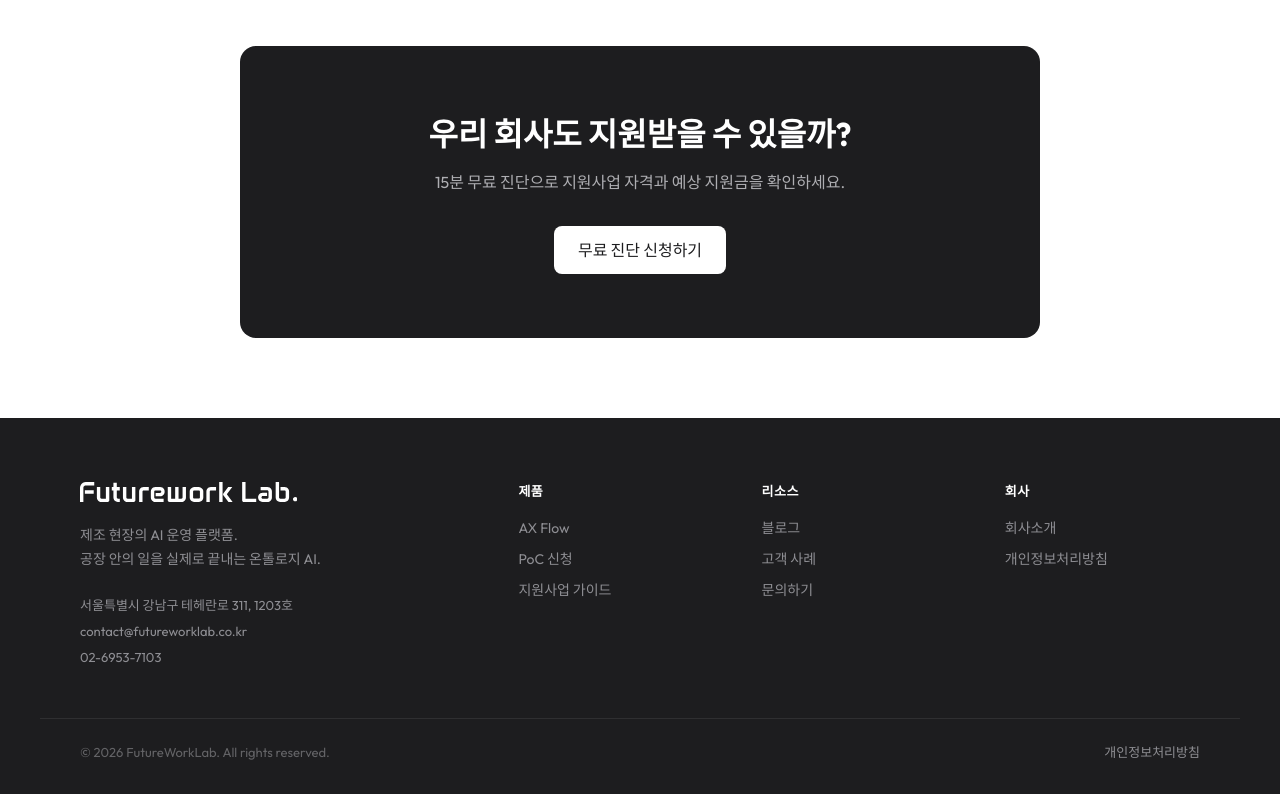
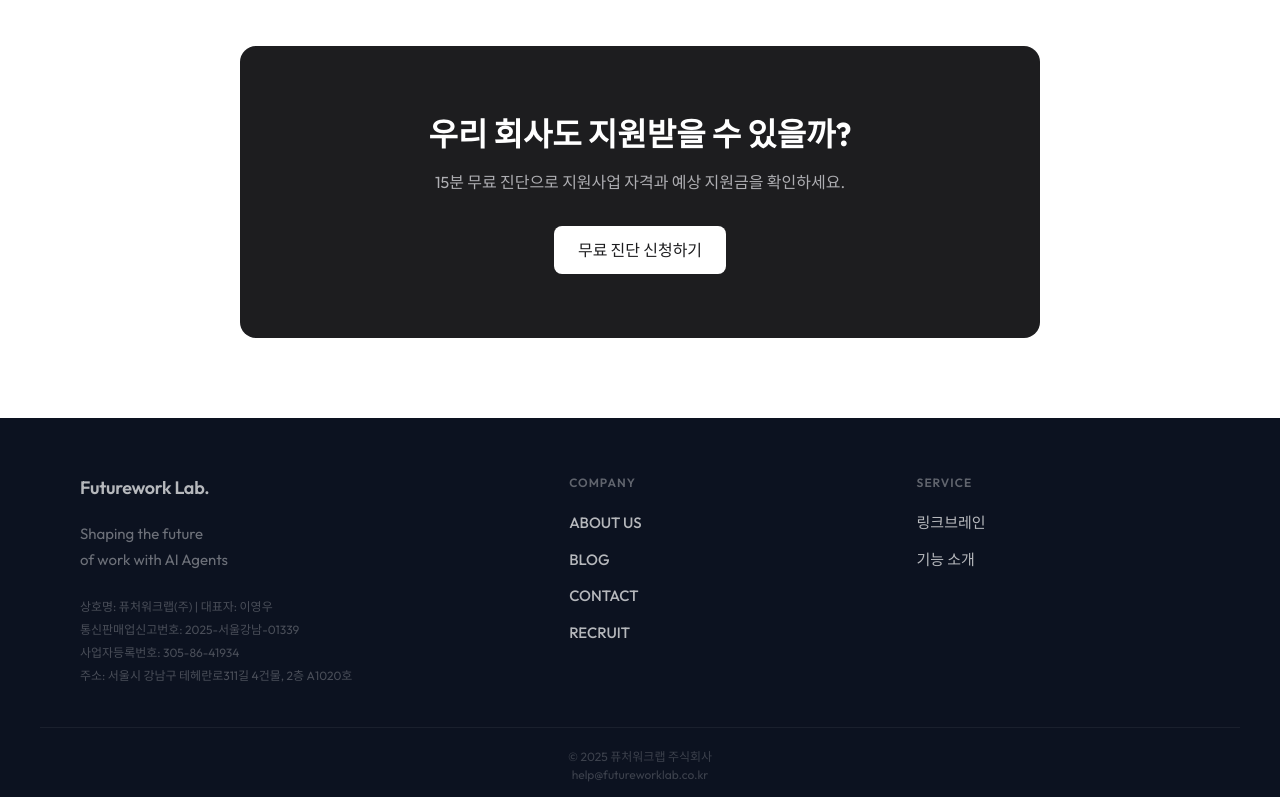
Before and after one commit to yeonsukang-eng/futureworklab-website, a plain HTML site: page solutions-subsidy-guide.html in a window 1280 px wide. Shown: the part 2000-2797 px from the top of the page. Drawn offline with nearby package versions, Linux system fonts and the light colour scheme; a web font is replaced by a local one.

Commit message:
Redesign footer + add dark/light mode toggle
- Footer: match reference design (Futurework Lab. branding, company info, 2-col nav)
- Dark mode: system detection + manual toggle + localStorage persistence
- Theme toggle button in nav (sun/moon icon)
- Dark mode CSS variables for all components

Co-Authored-By: Claude Opus 4.6 (1M context) <noreply@anthropic.com>

```diff
--- a/common.css
+++ b/common.css
@@ -66,30 +66,49 @@ body {
 .nav-mobile-toggle { display: none; background: none; border: none; cursor: pointer; }
 
 /* ===== FOOTER ===== */
-.footer { background: var(--n900); padding: 64px 0 32px; color: var(--n400); }
+.footer { background: #0C1220; padding: 56px 0 32px; color: rgba(255,255,255,0.45); }
 .footer-inner {
   max-width: 1200px; margin: 0 auto; padding: 0 40px;
-  display: grid; grid-template-columns: 2fr 1fr 1fr 1fr; gap: 48px;
+  display: grid; grid-template-columns: 1.5fr 1fr 1fr; gap: 64px;
 }
-.footer-brand .footer-logo { margin-bottom: 16px; }
-.footer-brand .footer-logo svg { height: 20px; width: auto; }
-.footer-brand .footer-logo svg path { fill: #FFFFFF; }
-.footer-brand .footer-desc { font-size: 14px; line-height: 1.7; color: var(--n500); margin-bottom: 20px; }
-.footer-brand .footer-contact { font-size: 13px; color: var(--n500); line-height: 2; }
-.footer-col h4 { font-size: 13px; font-weight: 600; color: var(--n0); margin-bottom: 16px; text-transform: uppercase; letter-spacing: 0.5px; }
+.footer-brand .footer-logo-text { font-size: 18px; font-weight: 600; color: rgba(255,255,255,0.7); margin-bottom: 20px; letter-spacing: -0.3px; }
+.footer-brand .footer-tagline { font-size: 15px; line-height: 1.7; color: rgba(255,255,255,0.4); margin-bottom: 24px; }
+.footer-brand .footer-info { font-size: 12px; color: rgba(255,255,255,0.25); line-height: 1.9; }
+.footer-col h4 { font-size: 12px; font-weight: 600; color: rgba(255,255,255,0.35); margin-bottom: 20px; text-transform: uppercase; letter-spacing: 1px; }
 .footer-col a {
-  display: block; font-size: 14px; color: var(--n500);
-  text-decoration: none; margin-bottom: 10px; transition: color 0.2s ease;
+  display: block; font-size: 15px; font-weight: 500; color: rgba(255,255,255,0.7);
+  text-decoration: none; margin-bottom: 14px; transition: color 0.2s ease;
 }
-.footer-col a:hover { color: var(--n0); }
+.footer-col a:hover { color: #FFFFFF; }
 .footer-bottom {
-  max-width: 1200px; margin: 48px auto 0; padding: 24px 40px 0;
-  border-top: 1px solid rgba(255,255,255,0.08);
-  display: flex; justify-content: space-between; align-items: center;
-  font-size: 13px; color: var(--n600);
+  max-width: 1200px; margin: 40px auto 0; padding: 20px 40px 0;
+  border-top: 1px solid rgba(255,255,255,0.06);
+  text-align: center; font-size: 12px; color: rgba(255,255,255,0.2);
 }
-.footer-bottom a { color: var(--n500); text-decoration: none; }
-.footer-bottom a:hover { color: var(--n0); }
+.footer-bottom a { color: rgba(255,255,255,0.3); text-decoration: none; }
+.footer-bottom a:hover { color: rgba(255,255,255,0.6); }
+
+/* ===== DARK MODE ===== */
+.theme-toggle {
+  background: none; border: 1px solid var(--n200); border-radius: 8px;
+  width: 36px; height: 36px; display: flex; align-items: center; justify-content: center;
+  cursor: pointer; color: var(--n500); transition: all 0.2s ease; margin-left: 8px;
+}
+.theme-toggle:hover { background: var(--n50); color: var(--n900); }
+
+html.dark { --n0:#09090B; --n50:#18181B; --n75:#1F1F23; --n100:#27272A; --n200:#3F3F46; --n300:#52525B; --n400:#71717A; --n500:#A1A1AA; --n600:#D4D4D8; --n700:#E4E4E7; --n800:#F4F4F5; --n900:#FAFAFA; }
+html.dark body { background: #09090B; color: #FAFAFA; }
+html.dark .nav { background: rgba(9,9,11,0.92); border-bottom-color: var(--n100); }
+html.dark .nav-cta { background: var(--n0); color: var(--n900); }
+html.dark .nav.scrolled .nav-cta { background: #FAFAFA; color: #09090B; }
+html.dark .top-banner { background: #09090B; border-bottom-color: var(--n100); }
+html.dark .theme-toggle { border-color: var(--n200); color: var(--n500); }
+html.dark .theme-toggle:hover { background: var(--n100); color: var(--n600); }
+html.dark .form-input { background: var(--n50); border-color: var(--n200); color: var(--n900); }
+html.dark .form-input::placeholder { color: var(--n400); }
+html.dark .btn-outlined { background: var(--n50); color: var(--n900); border-color: var(--n200); }
+html.dark .btn-solid { background: #FAFAFA; color: #09090B; }
+html.dark .floating-cta { background: #FAFAFA; color: #09090B; }
 
 /* ===== COMMON BUTTONS ===== */
 .btn {
--- a/common.js
+++ b/common.js
@@ -26,12 +26,33 @@ function initCommon(activePage) {
     });
   }
 
+  // Dark mode
+  const saved = localStorage.getItem('theme');
+  if (saved === 'dark' || (!saved && window.matchMedia('(prefers-color-scheme: dark)').matches)) {
+    document.documentElement.classList.add('dark');
+  }
+  document.querySelectorAll('.theme-toggle').forEach(btn => {
+    btn.addEventListener('click', () => {
+      document.documentElement.classList.toggle('dark');
+      localStorage.setItem('theme', document.documentElement.classList.contains('dark') ? 'dark' : 'light');
+      updateThemeIcon();
+    });
+  });
+  updateThemeIcon();
+
   // Active nav link
   if (activePage) {
     document.querySelectorAll('.nav-links a').forEach(a => {
       if (a.dataset.page === activePage) a.classList.add('active');
     });
   }
+}
+
+function updateThemeIcon() {
+  const isDark = document.documentElement.classList.contains('dark');
+  document.querySelectorAll('.theme-toggle').forEach(btn => {
+    btn.innerHTML = isDark ? '<svg width="18" height="18" viewBox="0 0 24 24" fill="none" stroke="currentColor" stroke-width="2"><circle cx="12" cy="12" r="5"/><path d="M12 1v2M12 21v2M4.22 4.22l1.42 1.42M18.36 18.36l1.42 1.42M1 12h2M21 12h2M4.22 19.78l1.42-1.42M18.36 5.64l1.42-1.42"/></svg>' : '<svg width="18" height="18" viewBox="0 0 24 24" fill="none" stroke="currentColor" stroke-width="2"><path d="M21 12.79A9 9 0 1 1 11.21 3 7 7 0 0 0 21 12.79z"/></svg>';
+  });
 }
 
 function getNavHTML(rootPath = '') {
@@ -54,6 +75,7 @@ function getNavHTML(rootPath = '') {
         <a href="${rootPath}resources.html" data-page="resources">리소스</a>
         <a href="${rootPath}contact.html" data-page="company">회사소개</a>
         <a href="${rootPath}demo.html" class="nav-cta">PoC 신청 →</a>
+        <button class="theme-toggle" aria-label="테마 변경"></button>
       </div>
     </div>
   </nav>`;
@@ -64,35 +86,31 @@ function getFooterHTML(rootPath = '') {
   <footer class="footer">
     <div class="footer-inner">
       <div class="footer-brand">
-        <div class="footer-logo"><a href="${rootPath}index.html">${FWL_LOGO_SVG}</a></div>
-        <p class="footer-desc">제조 현장의 AI 운영 플랫폼.<br>공장 안의 일을 실제로 끝내는 온톨로지 AI.</p>
-        <div class="footer-contact">
-          <div>서울특별시 강남구 테헤란로 311, 1203호</div>
-          <div>contact@futureworklab.co.kr</div>
-          <div>02-6953-7103</div>
+        <div class="footer-logo-text">Futurework Lab.</div>
+        <p class="footer-tagline">Shaping the future<br>of work with AI Agents</p>
+        <div class="footer-info">
+          상호명: 퓨처워크랩(주) | 대표자: 이영우<br>
+          통신판매업신고번호: 2025-서울강남-01339<br>
+          사업자등록번호: 305-86-41934<br>
+          주소: 서울시 강남구 테헤란로311길 4건물, 2층 A1020호
         </div>
       </div>
       <div class="footer-col">
-        <h4>제품</h4>
-        <a href="${rootPath}product-ax-flow.html">AX Flow</a>
-        <a href="${rootPath}demo.html">PoC 신청</a>
-        <a href="${rootPath}solutions-subsidy-guide.html">지원사업 가이드</a>
+        <h4>Company</h4>
+        <a href="${rootPath}contact.html">ABOUT US</a>
+        <a href="${rootPath}resources.html">BLOG</a>
+        <a href="${rootPath}contact.html">CONTACT</a>
+        <a href="${rootPath}demo.html">RECRUIT</a>
       </div>
       <div class="footer-col">
-        <h4>리소스</h4>
-        <a href="${rootPath}resources.html">블로그</a>
-        <a href="${rootPath}resources.html">고객 사례</a>
-        <a href="${rootPath}contact.html">문의하기</a>
-      </div>
-      <div class="footer-col">
-        <h4>회사</h4>
-        <a href="${rootPath}contact.html">회사소개</a>
-        <a href="${rootPath}privacy.html">개인정보처리방침</a>
+        <h4>Service</h4>
+        <a href="${rootPath}product-ax-flow.html">링크브레인</a>
+        <a href="${rootPath}product-ax-flow.html">기능 소개</a>
       </div>
     </div>
     <div class="footer-bottom">
-      <span>&copy; 2026 FutureWorkLab. All rights reserved.</span>
-      <a href="${rootPath}privacy.html">개인정보처리방침</a>
+      &copy; 2025 퓨처워크랩 주식회사<br>
+      help@futureworklab.co.kr
     </div>
   </footer>`;
 }
```
